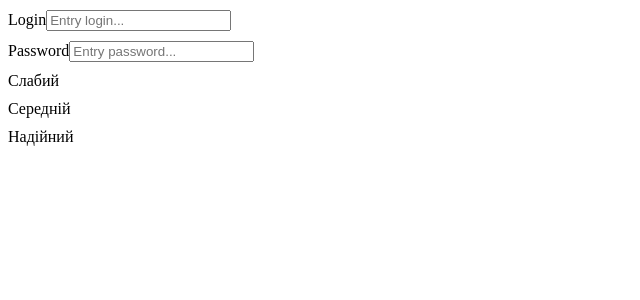
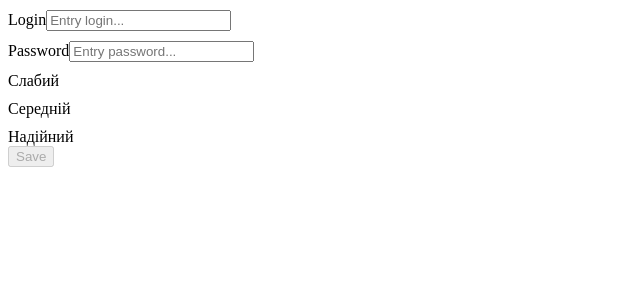
Before and after one commit to CrazyMechanic/usense-test, an Angular app: page / in a window 1280 px wide. Shown: the top 300 px of the page, without its empty margins (0-640 px from the left). Built offline with nearby package versions, Linux system fonts and the light colour scheme.

Commit message:
create button

```diff
--- a/src/app/components/form/form.component.html
+++ b/src/app/components/form/form.component.html
@@ -1,7 +1,7 @@
 <div class="input-container">
   <div class="input-group">
     <label for="name">{{formLabels.name}}</label>
-    <input id="name" placeholder="{{formPlaceholder.name}}" type="text">
+    <input [(ngModel)]="name" id="name" placeholder="{{formPlaceholder.name}}" type="text">
   </div>
 
   <div class="input-group">
@@ -15,4 +15,6 @@
       <div [ngClass]="{ 'red': isWeakPassword, 'green': isStrongPassword }">Надійний</div>
     </div>
   </div>
+
+  <button [disabled]="!isValidForm()" type="submit">Save</button>
 </div>
--- a/src/app/components/form/form.component.ts
+++ b/src/app/components/form/form.component.ts
@@ -10,7 +10,9 @@ export class FormComponent {
   formLabels = FORM_LABELS;
   formPlaceholder = FORM_PLACEHOLDERS;
 
+  name: string = '';
   password: string = '';
+
   isWeakPassword: boolean = false;
   isMediumPassword: boolean = false;
   isStrongPassword: boolean = false;
@@ -36,6 +38,9 @@ export class FormComponent {
     } else {
       this.isMediumPassword = true;
     }
+  }
 
+  isValidForm(): boolean {
+    return this.name.trim() !== '' && this.isStrongPassword;
   }
 }
```
